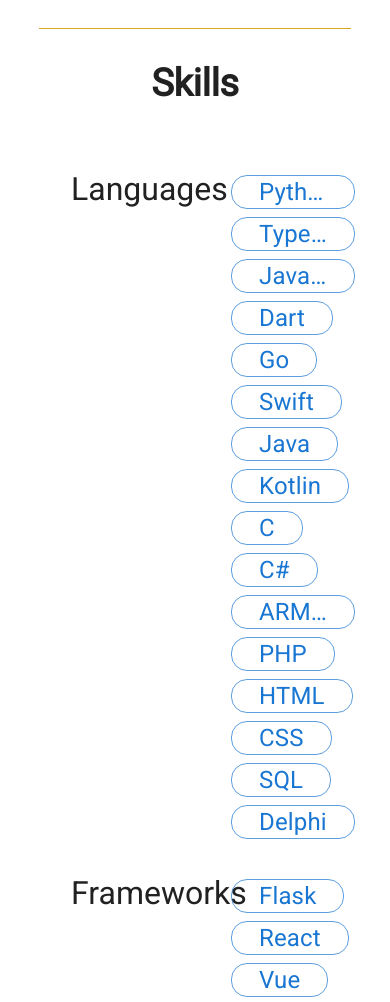
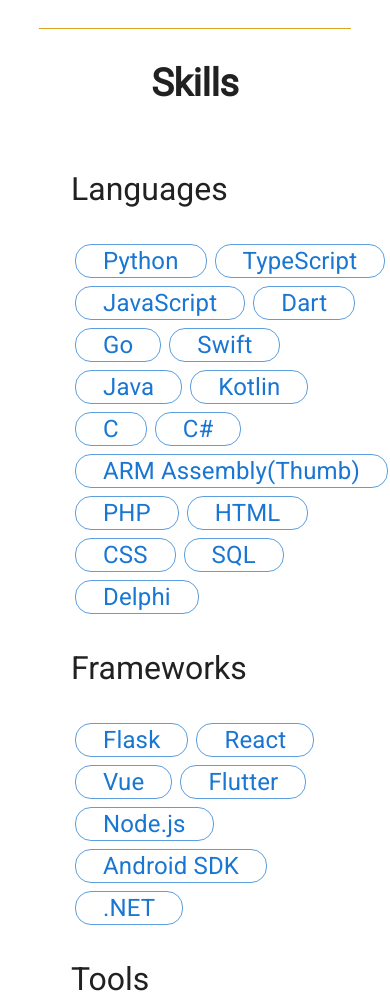
Before and after one commit to SeeLog/portfolio, a Gatsby site: page / in a window 390 px wide. Shown: the part 1520-2522 px from the top of the page. Built offline with nearby package versions, Linux system fonts and the light colour scheme; Gatsby itself is replaced by a stand-in of ours; a web font is replaced by a local one.

Commit message:
[fix] responsive layout

```diff
--- a/src/components/SkillsRow.tsx
+++ b/src/components/SkillsRow.tsx
@@ -1,5 +1,12 @@
 import React from "react";
-import { Grid, Typography, Box, Chip } from "@mui/material";
+import {
+  Grid,
+  Typography,
+  Box,
+  Chip,
+  useMediaQuery,
+  useTheme,
+} from "@mui/material";
 import { useInView } from "react-intersection-observer";
 
 interface SkillsRowProps {
@@ -13,17 +20,26 @@
     rootMargin: "-50px",
     triggerOnce: true,
   });
+  const theme = useTheme();
+  const isMobile = useMediaQuery(theme.breakpoints.down("md"));
+
   return (
     <>
-      <Grid item xs={6}>
+      <Grid item sm={12} md={6}>
+        <Box>
           <Typography
             variant="h3"
+            sx={{
+              textAlign: isMobile ? "center" : "left",
+              width: "100%",
+            }}
             className={inView ? "animate__animated animate__fadeInLeft" : ""}
           >
             {category}
           </Typography>
+        </Box>
       </Grid>
-      <Grid item xs={6}>
+      <Grid item sm={12} md={6}>
         <Box ref={ref}>
           {skillList.map((skill) => (
             <Chip
```
Lines whose indentation alone changed are shown as unchanged.
